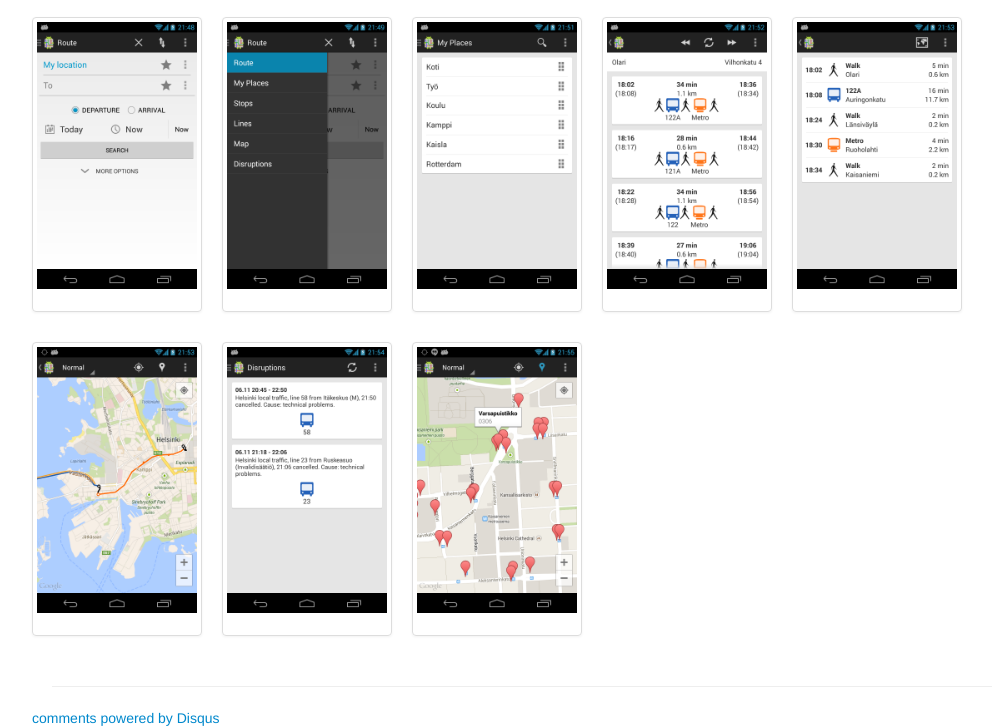
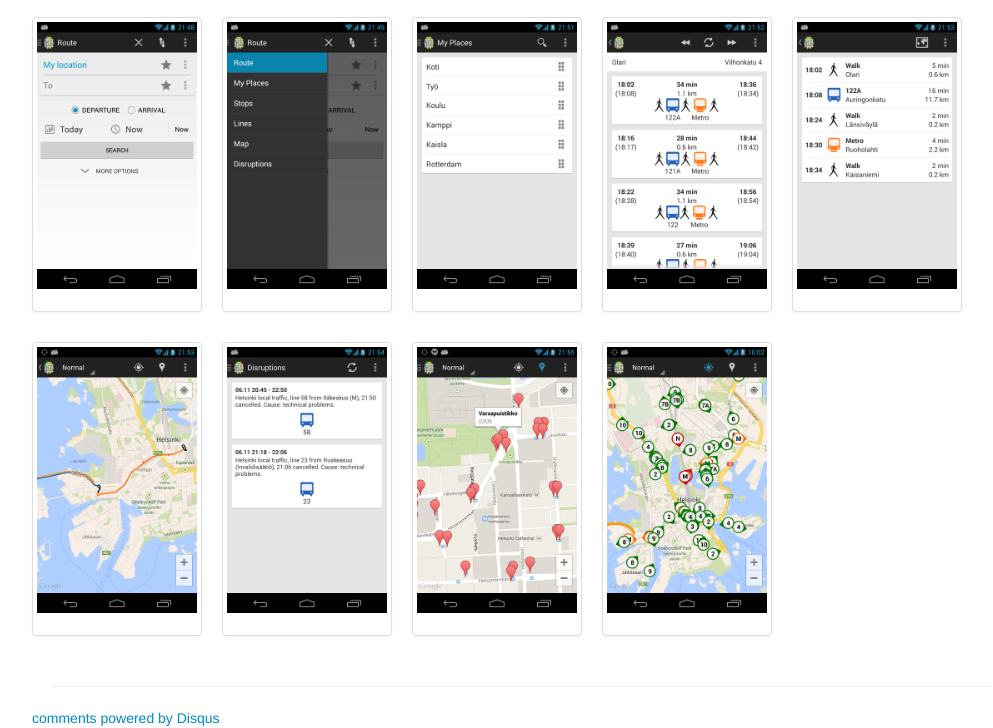
Before and after one commit to akileh/site-andropas, a plain HTML site: page index.html in a window 1280 px wide. Shown: the part 688-1416 px from the top of the page, without its empty margins (118-1111 px from the left). Drawn offline with Linux system fonts and the light colour scheme; a script that the page names is missing.

Commit message:
live screenshot

```diff
--- a/index.html
+++ b/index.html
@@ -150,6 +150,13 @@
                 </div>
               </a>
             </li>
+            <li>
+              <a href="/ss/ss9.png" class="thumbnail">
+                <img src="/ss/ss9.png" width="160" height="284" />
+                <div class="caption">
+                </div>
+              </a>
+            </li>
           </ul>
         </div>
 
```
Also changed, not shown: ss/ss9.png (added).
